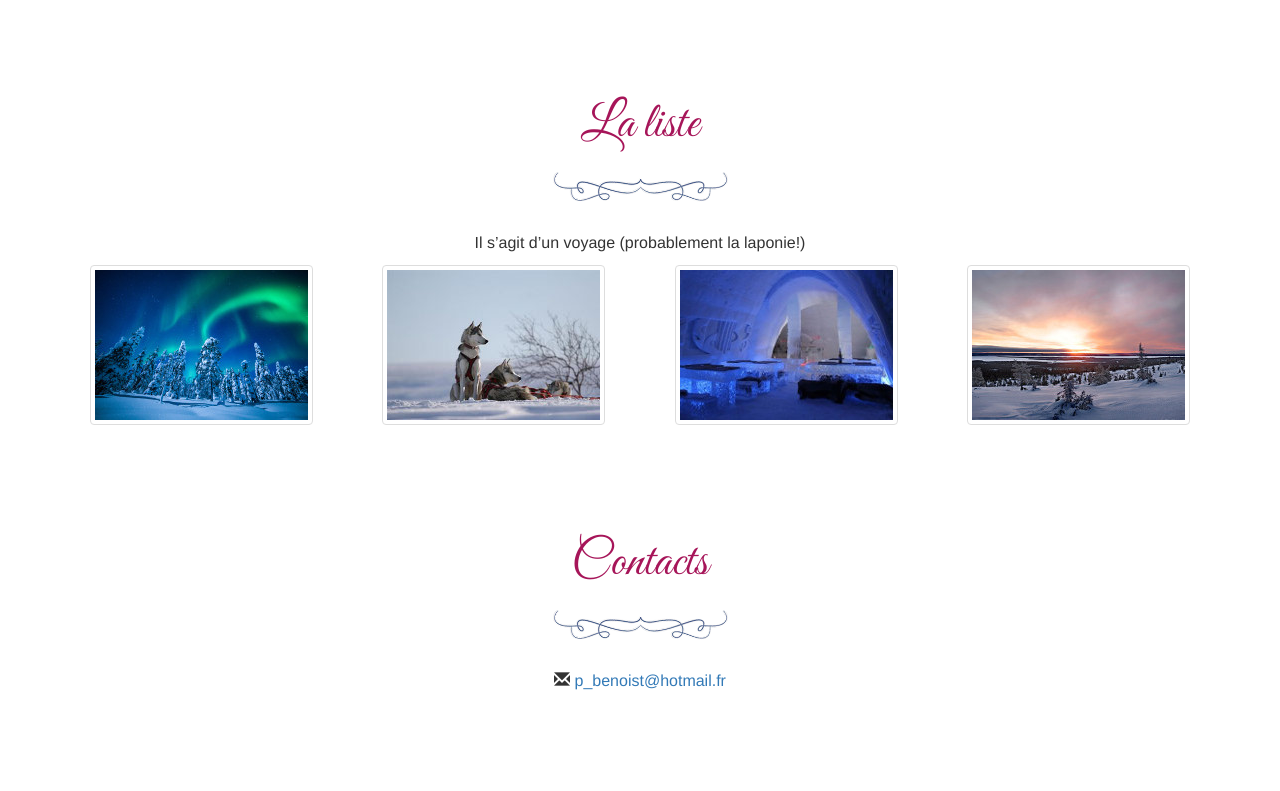
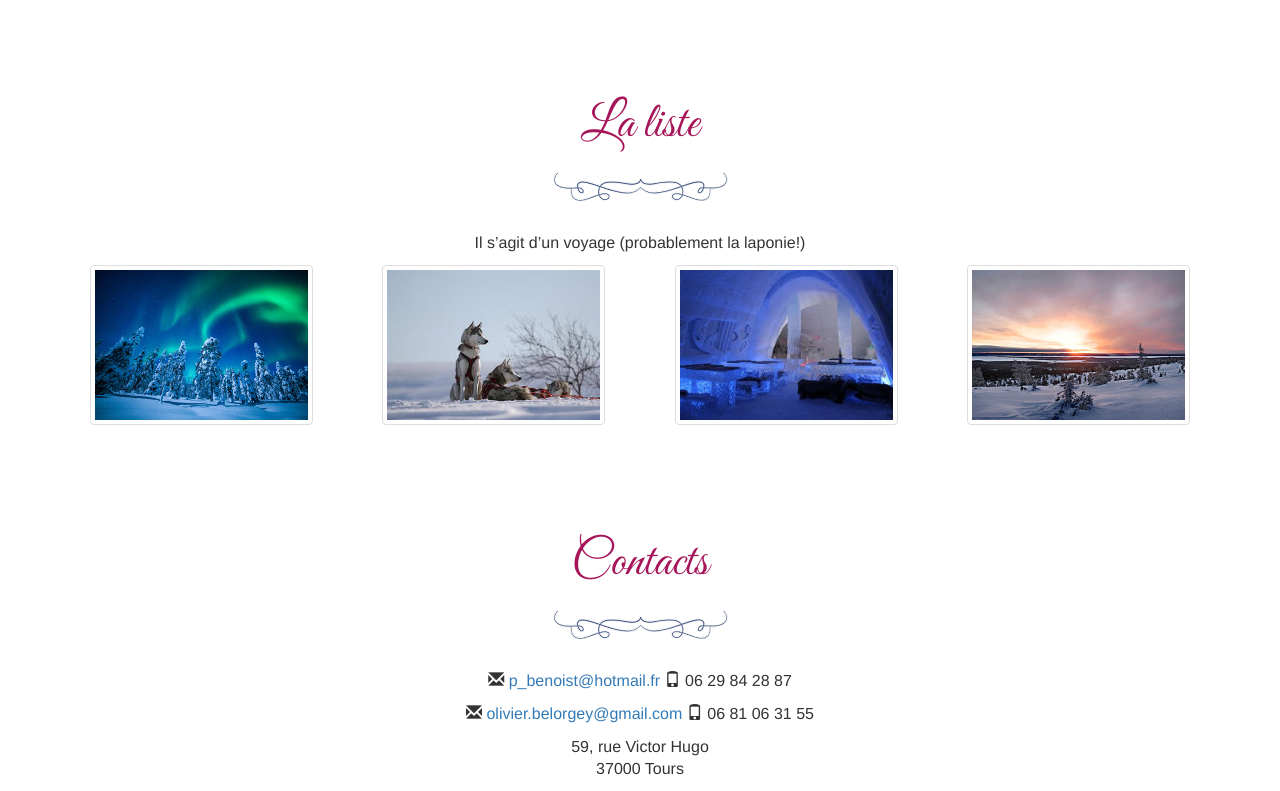
Before and after one commit to juuuuuu/wedding, a website: page index.html in a window 1280 px wide. Shown: the part 3305-4096 px from the top of the page. Before the commit the page ends 4008 px from the top, so only its background shows below. Drawn offline with Linux system fonts and the light colour scheme.

Commit message:
Added contact infos

```diff
--- a/index.html
+++ b/index.html
@@ -229,7 +229,17 @@
                     <p>
                         <span class="glyphicon glyphicon-envelope" aria-hidden="true"></span>
                         <a href="mailto:p_benoist@hotmail.fr">p_benoist@hotmail.fr</a>
+                        <span class="glyphicon glyphicon-phone" aria-hidden="true"></span>
+                        06 29 84 28 87
                     </p>
+                    <p>
+                        <span class="glyphicon glyphicon-envelope" aria-hidden="true"></span>
+                        <a href="mailto:olivier.belorgey@gmail.com">olivier.belorgey@gmail.com</a>
+                        <span class="glyphicon glyphicon-phone" aria-hidden="true"></span>
+                        06 81 06 31 55
+                    </p>
+                    <p>59, rue Victor Hugo
+                    <br />37000 Tours</p>
                 </div>
             </div>
         </div>
```
